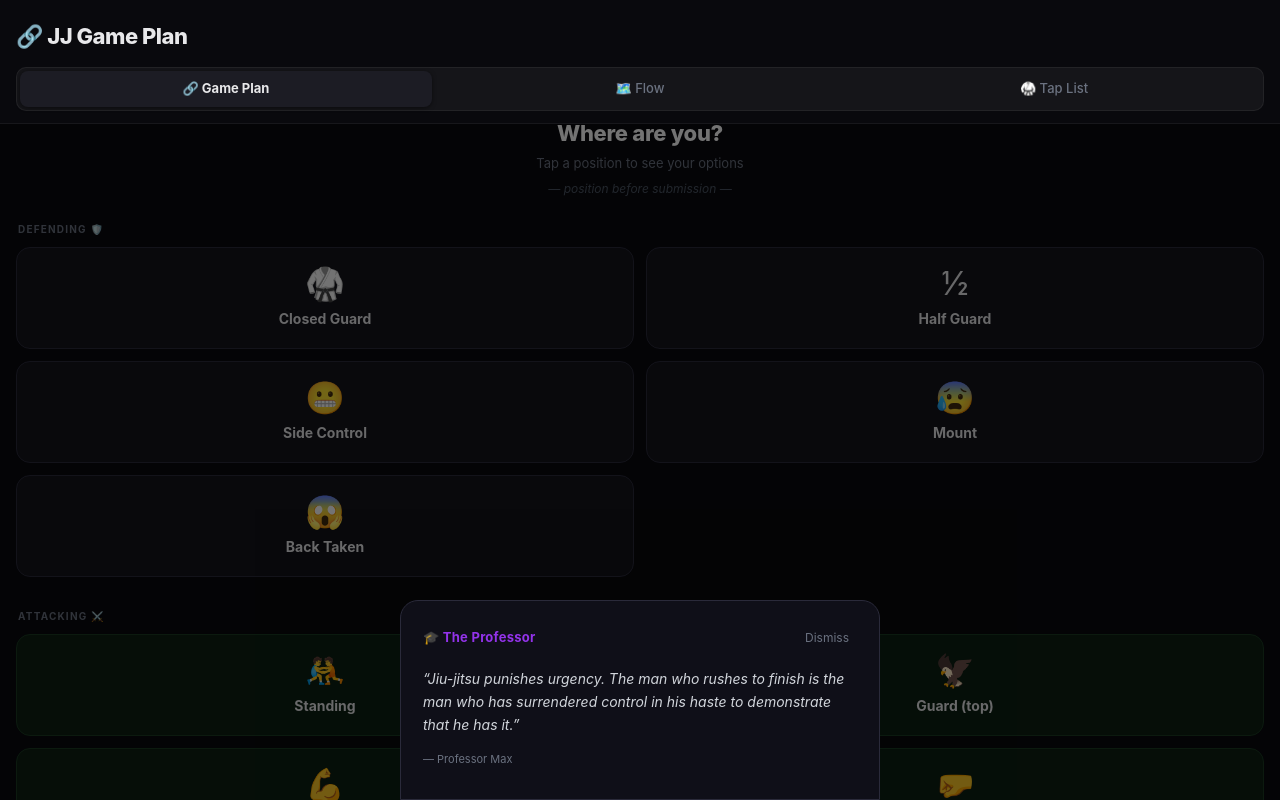
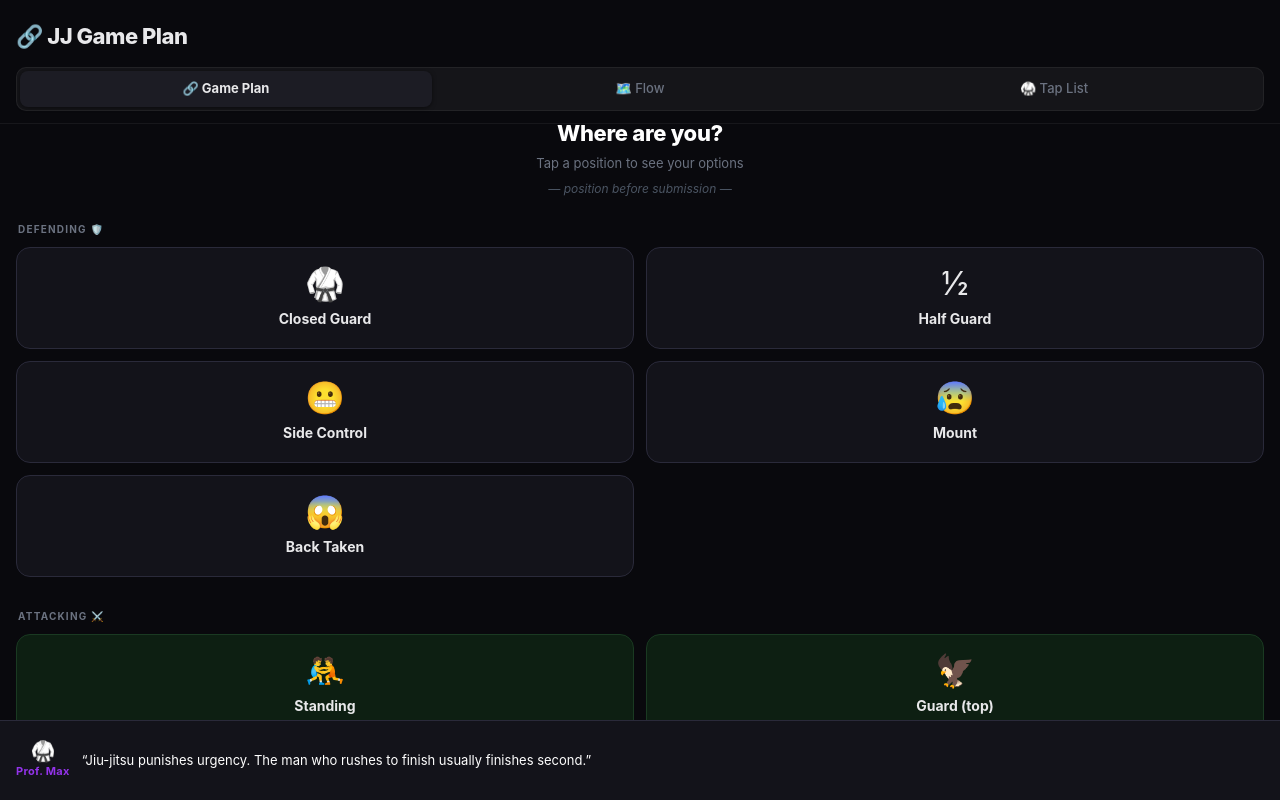
Before and after one commit to Top-Choice-Lawn-Care/tap-list, a Next.js app: page / in a window 1280 px wide. Built offline with nearby package versions, Linux system fonts and the light colour scheme.

Commit message:
Professor Max: short punchy quotes + bottom toast UI

```diff
--- a/app/components/GamePlanFlow.tsx
+++ b/app/components/GamePlanFlow.tsx
@@ -44,271 +44,264 @@ const PROFESSOR_QUOTES: ProfessorQuote[] = [
   {
     id: 'prof-001',
     category: 'general',
-    text: 'Jiu-jitsu is not a collection of techniques. It is a language — and until you learn to speak it fluently under pressure, you are merely reciting phrases you memorized from a book.',
+    text: 'Jiu-jitsu is a language. Until you speak it under pressure, you\'re reciting phrases you memorized.',
     attribution: '— Professor Max',
   },
   {
     id: 'prof-002',
     category: 'general',
-    text: 'Progress in this art does not arrive on a schedule. It arrives when you have earned it through repetition that would bore most people senseless, applied with a precision most people are too impatient to develop.',
+    text: 'Progress arrives when you\'ve earned it. The schedule is not yours to set.',
     attribution: '— Professor Max',
   },
   {
     id: 'prof-003',
     category: 'general',
-    text: 'The man who can remain emotionally calm while his body is under duress has a catastrophic advantage over the man who cannot. Composure is not a personality trait. It is a skill, and it is trained.',
+    text: 'Composure under pressure is a skill. Train it like everything else.',
     attribution: '— Professor Max',
   },
   {
     id: 'prof-004',
     category: 'general',
-    text: 'Efficiency is not laziness. Efficiency is the elimination of everything that does not contribute to the outcome. Most people fight with tremendous effort and terrible results precisely because they confuse movement with progress.',
+    text: 'Movement is not progress. Efficiency is the elimination of everything that doesn\'t contribute.',
     attribution: '— Professor Max',
   },
   {
     id: 'prof-005',
     category: 'general',
-    text: 'Jiu-jitsu punishes urgency. The man who rushes to finish is the man who has surrendered control in his haste to demonstrate that he has it.',
+    text: 'Jiu-jitsu punishes urgency. The man who rushes to finish usually finishes second.',
     attribution: '— Professor Max',
   },
   {
     id: 'prof-006',
     category: 'general',
-    text: 'The hierarchy of positions exists not as a matter of preference, but as a mathematical consequence of what the human body can and cannot do. Back mount is highest. Argue with geometry if you disagree.',
+    text: 'Back mount is the highest position. Argue with geometry if you disagree.',
     attribution: '— Professor Max',
   },
   {
     id: 'prof-007',
     category: 'general',
-    text: 'You came here to learn to fight. What you will discover, if you stay long enough, is that you are really learning to think. The mats are just where the thinking becomes consequential.',
+    text: 'You came here to learn to fight. Stay long enough and you\'ll learn to think.',
     attribution: '— Professor Max',
   },
   {
     id: 'prof-008',
     category: 'general',
-    text: 'Your body learns what you teach it. Teach it the correct movement ten thousand times and it will execute under pressure. Teach it the wrong movement ten thousand times and you have built a very reliable machine for losing.',
+    text: 'Teach your body the wrong movement ten thousand times and you\'ve built a very reliable losing machine.',
     attribution: '— Professor Max',
   },
   {
     id: 'prof-009',
     category: 'general',
-    text: 'Every technique you know has a context in which it will fail. The mark of an educated grappler is not knowing the technique — it is knowing the context.',
+    text: 'Every technique fails in the wrong context. Knowing the technique isn\'t enough.',
     attribution: '— Professor Max',
   },
   {
     id: 'prof-010',
     category: 'general',
-    text: 'You will not improve by rolling hard with people your own skill level. You will improve by isolating your weaknesses with focused, humble, slightly humiliating deliberateness. The ego finds this intolerable. That is precisely why it works.',
+    text: 'Roll with people who make you uncomfortable. That discomfort is the training working.',
     attribution: '— Professor Max',
   },
   {
     id: 'prof-011',
     category: 'position',
     positionId: 'closed-guard',
-    text: 'The closed guard is a trap, not a resting place. The moment you treat it as a place to recover your breath, your opponent will begin to treat it as a place to pass. Create threats or be threatened. There is no third option.',
+    text: 'The guard is a weapon. Create threats or get passed — there is no third option.',
     attribution: '— Professor Max',
   },
   {
     id: 'prof-012',
     category: 'position',
     positionId: 'half-guard',
-    text: 'Half guard is a position that rewards the underhook with everything and punishes its absence with suffering. Get the underhook or accept that you are merely slowing down a pass that has already begun.',
+    text: 'Half guard without the underhook is just slow side control.',
     attribution: '— Professor Max',
   },
   {
     id: 'prof-013',
     category: 'position',
     positionId: 'side-control-bottom',
-    text: 'When you are on the bottom of side control, your frame is your entire world. Collapse the frame and you have collapsed all your options simultaneously. This is not the time for courage. This is the time for geometry.',
+    text: 'Frame first. Always. Collapse it and you\'ve collapsed every option at once.',
     attribution: '— Professor Max',
   },
   {
     id: 'prof-014',
     category: 'position',
     positionId: 'mount-bottom',
-    text: 'Being mounted is not a defeat — it is an invitation to demonstrate patience and precision under the worst conditions. The elbow-knee escape has survived fifty years of hard testing. It works. Your interpretation of it may not.',
+    text: 'The elbow-knee escape has survived fifty years of hard testing. It works. Your version might not.',
     attribution: '— Professor Max',
   },
   {
     id: 'prof-015',
     category: 'position',
     positionId: 'back-bottom',
-    text: 'When your back is taken, your neck is the most important real estate on your body. Guard it as though your continued participation in consciousness depends on it — because it does. Everything else is secondary to the chin tuck.',
+    text: 'Protect your neck above everything else. Your continued consciousness depends on it.',
     attribution: '— Professor Max',
   },
   {
     id: 'prof-016',
     category: 'position',
     positionId: 'standing',
-    text: 'Before you can take anyone down, you must first understand that they do not wish to be taken down. The takedown is not a movement — it is a disruption of balance, a theft of the ground beneath their feet. Off-balance them first. Always first.',
+    text: 'Off-balance them first. Always first. The takedown is a theft, not a movement.',
     attribution: '— Professor Max',
   },
   {
     id: 'prof-017',
     category: 'position',
     positionId: 'mount-top',
-    text: 'Mounted, you have three tasks in ascending order of importance: maintain position, improve position, find a finish. Most people invert this list and lose the mount chasing a finish they had not yet earned the right to attempt.',
+    text: 'Maintain. Improve. Finish. In that order. Invert the list and you\'ll lose the mount.',
     attribution: '— Professor Max',
   },
   {
     id: 'prof-018',
     category: 'position',
     positionId: 'side-control-top',
-    text: 'Side control is not where you relax. It is where you break the spirit of resistance. Apply consistent, uncomfortable pressure. When they choose between suffering where they are and moving to escape, they will move — and that movement is your invitation.',
+    text: 'Pressure breaks spirits. Make them choose between suffering and moving — then punish the movement.',
     attribution: '— Professor Max',
   },
   {
     id: 'prof-019',
     category: 'position',
     positionId: 'back-mount-top',
-    text: 'The back is the pinnacle. It is the position from which your opponent cannot see your hands, cannot predict your threats, and cannot address more than one danger at a time. Guard your hooks with as much tenacity as you pursue the choke. A back without hooks is a gift you are about to return.',
+    text: 'Hooks first, choke second. A back without hooks is a gift you\'re about to return.',
     attribution: '— Professor Max',
   },
   {
     id: 'prof-020',
     category: 'position',
     positionId: 'guard-top',
-    text: "Guard passing is fundamentally a problem of control over the hips. The guard player's hips are the source of every threat they possess. Pin the hips or redirect them, and the guard collapses not because you defeated it but because you removed the structure that held it up.",
+    text: 'Guard passing is a hip problem. Control the hips and the guard collapses on its own.',
     attribution: '— Professor Max',
   },
   {
     id: 'prof-021',
     category: 'submission',
-    text: 'The submission is not the goal. The submission is the reward for achieving positional dominance and maintaining it long enough that an opportunity presents itself. Those who pursue the submission as a goal frequently find that they have sacrificed the position and secured neither.',
+    text: 'Position first. Submission second. Chase the finish too early and you\'ll lose both.',
     attribution: '— Professor Max',
   },
   {
     id: 'prof-022',
     category: 'submission',
-    text: 'Among all forms of submission, the strangling arts occupy a special place. A joint lock requires the opponent to feel pain and decide to yield. A properly applied strangulation removes the decision entirely. There is a philosophical elegance to that which I find difficult to overstate.',
+    text: 'A joint lock asks for a tap. A proper strangulation removes the question entirely.',
     attribution: '— Professor Max',
   },
   {
     id: 'prof-023',
     category: 'training',
-    text: 'Drilling installs the movement in the body. Sparring reveals whether the installation took. These are not competing methods — they are sequential ones. A man who only spars is guessing. A man who only drills has never tested the answer.',
+    text: 'Drilling installs the movement. Sparring tests the installation. You need both.',
     attribution: '— Professor Max',
   },
   {
     id: 'prof-024',
     category: 'training',
-    text: 'Roll with people who make you uncomfortable. That discomfort is not a sign the training is going poorly. It is evidence the training is going exactly as it should.',
+    text: 'If you\'re never uncomfortable on the mat, the mat isn\'t teaching you anything.',
     attribution: '— Professor Max',
   },
   {
     id: 'prof-025',
     category: 'training',
-    text: 'The long game of jiu-jitsu development is invisible to the beginner and self-evident to the veteran. Trust the process. It is longer than you want and more rewarding than you can currently conceive.',
+    text: 'The long game is invisible to beginners and self-evident to veterans. Trust the process.',
     attribution: '— Professor Max',
   },
 ];
 
-function getGeneralQuote(): ProfessorQuote {
-  const generals = PROFESSOR_QUOTES.filter((q) => q.category === 'general');
-  return generals[Math.floor(Math.random() * generals.length)];
+// Session-level tracking — resets on page reload, persists across nav
+const _shownQuoteIds = new Set<string>();
+const _visitedPositions = new Set<string>();
+
+function getGeneralQuote(): ProfessorQuote | null {
+  const generals = PROFESSOR_QUOTES.filter(
+    (q) => q.category === 'general' && !_shownQuoteIds.has(q.id)
+  );
+  if (generals.length === 0) return null;
+  const q = generals[Math.floor(Math.random() * generals.length)];
+  _shownQuoteIds.add(q.id);
+  return q;
 }
 
 function getPositionQuote(positionId: string): ProfessorQuote | null {
+  if (_visitedPositions.has(positionId)) return null;
+  _visitedPositions.add(positionId);
   const match = PROFESSOR_QUOTES.find(
-    (q) => q.category === 'position' && q.positionId === positionId
+    (q) => q.category === 'position' && q.positionId === positionId && !_shownQuoteIds.has(q.id)
   );
+  if (match) _shownQuoteIds.add(match.id);
   return match ?? null;
 }
 
-// ─── Professor Modal ──────────────────────────────────────────────────────────
+// ─── Professor Toast ──────────────────────────────────────────────────────────
 
-function ProfessorModal({
+function ProfessorToast({
   quote,
   onDismiss,
 }: {
   quote: ProfessorQuote;
   onDismiss: () => void;
 }) {
+  const [visible, setVisible] = useState(true);
+
   useEffect(() => {
-    const timer = setTimeout(onDismiss, 8000);
-    return () => clearTimeout(timer);
-  }, [onDismiss]);
+    const dismissTimer = setTimeout(() => setVisible(false), 5000);
+    return () => clearTimeout(dismissTimer);
+  }, []);
+
+  useEffect(() => {
+    if (!visible) {
+      const removeTimer = setTimeout(onDismiss, 300);
+      return () => clearTimeout(removeTimer);
+    }
+  }, [visible, onDismiss]);
+
+  const handleTap = () => setVisible(false);
 
   return (
-    <div
-      onClick={onDismiss}
-      style={{
-        position: 'fixed',
-        inset: 0,
-        zIndex: 1000,
-        display: 'flex',
-        alignItems: 'flex-end',
-        justifyContent: 'center',
-        backgroundColor: 'rgba(0,0,0,0.55)',
-        animation: 'profFadeIn 0.25s ease',
-        paddingBottom: '0px',
-      }}
-    >
+    <>
+      <style>{`
+        @keyframes profSlideUp   { from { transform: translateY(100%); } to { transform: translateY(0); } }
+        @keyframes profSlideDown { from { transform: translateY(0); }    to { transform: translateY(100%); } }
+      `}</style>
       <div
-        onClick={(e) => e.stopPropagation()}
+        onClick={handleTap}
         style={{
-          width: '100%',
-          maxWidth: '480px',
-          backgroundColor: '#0f0f18',
-          border: '1px solid #2a2a3a',
-          borderRadius: '18px 18px 0 0',
-          padding: '24px 22px 32px',
-          animation: 'profSlideUp 0.28s cubic-bezier(0.34, 1.2, 0.64, 1)',
+          position: 'fixed',
+          bottom: 0,
+          left: 0,
+          right: 0,
+          zIndex: 1000,
+          height: '80px',
+          backgroundColor: '#13131a',
+          borderTop: '1px solid #2a2a3a',
+          display: 'flex',
+          alignItems: 'center',
+          gap: '12px',
+          padding: '0 16px',
           boxSizing: 'border-box',
+          cursor: 'pointer',
+          animation: visible
+            ? 'profSlideUp 0.25s ease forwards'
+            : 'profSlideDown 0.3s ease forwards',
         }}
       >
-        <div
-          style={{
-            display: 'flex',
-            justifyContent: 'space-between',
-            alignItems: 'center',
-            marginBottom: '16px',
-          }}
-        >
-          <span
-            style={{
-              fontSize: '13px',
-              fontWeight: 700,
-              color: '#9333ea',
-              letterSpacing: '0.02em',
-            }}
-          >
-            🎓 The Professor
+        <div style={{ flexShrink: 0, display: 'flex', flexDirection: 'column', alignItems: 'center', gap: '2px' }}>
+          <span style={{ fontSize: '20px', lineHeight: 1 }}>🥋</span>
+          <span style={{ fontSize: '11px', fontWeight: 700, color: '#9333ea', letterSpacing: '0.03em' }}>
+            Prof. Max
           </span>
-          <button
-            onClick={onDismiss}
-            style={{
-              background: 'none',
-              border: 'none',
-              color: '#6b7280',
-              fontSize: '12px',
-              cursor: 'pointer',
-              fontFamily: 'inherit',
-              padding: '4px 8px',
-              borderRadius: '6px',
-            }}
-          >
-            Dismiss
-          </button>
         </div>
-        <p
-          style={{
-            margin: '0 0 14px',
-            fontSize: '14px',
-            lineHeight: '1.65',
-            color: '#d1d5db',
-            fontStyle: 'italic',
-          }}
-        >
-          &ldquo;{quote.text}&rdquo;
-        </p>
-        <div style={{ fontSize: '11px', color: '#6b7280' }}>{quote.attribution}</div>
+        <div style={{ flex: 1, overflow: 'hidden' }}>
+          <p style={{
+            margin: 0,
+            fontSize: '13px',
+            lineHeight: '1.4',
+            color: '#ffffff',
+            overflow: 'hidden',
+            display: '-webkit-box',
+            WebkitLineClamp: 2,
+            WebkitBoxOrient: 'vertical' as const,
+          }}>
+            &ldquo;{quote.text}&rdquo;
+          </p>
+        </div>
       </div>
-      <style>{`
-        @keyframes profFadeIn { from { opacity: 0; } to { opacity: 1; } }
-        @keyframes profSlideUp { from { transform: translateY(100%); } to { transform: translateY(0); } }
-      `}</style>
-    </div>
+    </>
   );
 }
 
@@ -967,9 +960,9 @@ export default function GamePlanFlow() {
         </>
       )}
 
-      {/* Professor Modal */}
+      {/* Professor Toast */}
       {activeQuote && (
-        <ProfessorModal quote={activeQuote} onDismiss={dismissQuote} />
+        <ProfessorToast quote={activeQuote} onDismiss={dismissQuote} />
       )}
     </div>
   );
```
